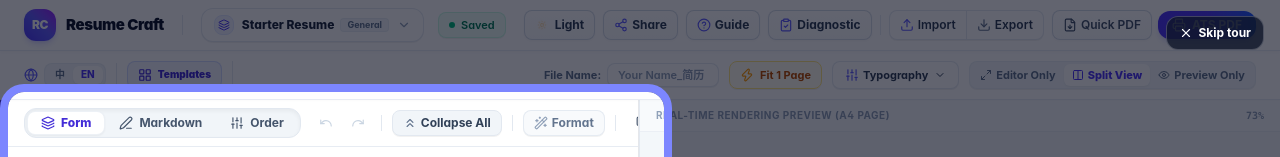
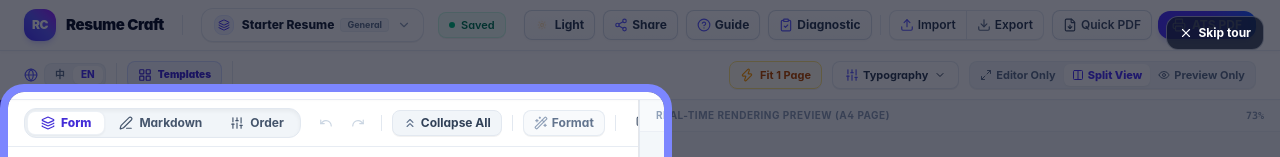
Before and after one commit to kunlong-luo/markdown-resume-builder, a React (Vite) app: page / in a window 1280 px wide. Shown: the top 157 px of the page. Built offline with nearby package versions, Linux system fonts and the light colour scheme.

Commit message:
ux: simplify secondary toolbar hierarchy

```diff
--- a/src/components/layout/Toolbar.tsx
+++ b/src/components/layout/Toolbar.tsx
@@ -17,7 +17,6 @@ export function Toolbar() {
     updateSetting,
     markdown,
     customFileName,
-    setCustomFileName
   } = useResumeStore();
 
   const isEn = settings.lang === 'en';
@@ -45,31 +44,16 @@ export function Toolbar() {
 
   return (
     <div id="resume-main-toolbar" className="flex items-center justify-between px-2.5 sm:px-6 py-1.5 sm:py-2 bg-white/80 dark:bg-slate-900/90 backdrop-blur-md border-b border-slate-200/80 dark:border-slate-800/90 relative z-20 gap-2 sm:gap-3 shadow-[0_1px_2px_rgba(15,23,42,0.02)] dark:shadow-[0_2px_8px_rgba(0,0,0,0.3)] w-full transition-colors duration-200">
-      {/* Left Area: Language + Preset + Template Library + Column Layout + Title Style */}
+      {/* Left Area: Language + Template Library */}
       <div className="flex items-center gap-1.5 sm:gap-2.5 text-xs overflow-x-auto scrollbar-none flex-nowrap min-w-0 shrink py-0.5">
         <LanguageToggle />
         <ToolbarSelectors
-          onOpenAesthetics={() => setIsAestheticsOpen(true)}
           onOpenTemplateCenter={() => setIsTemplateCenterOpen(true)}
         />
       </div>
 
-      {/* Right Area: File Name + 1-Click AutoFit + Aesthetics Panel Trigger + Layout Mode Toggle */}
+      {/* Right Area: Auto Fit + Typography + View */}
       <div className="flex items-center gap-2.5 text-xs shrink-0 relative flex-nowrap">
-        {/* Custom File Name Input */}
-        <div className="hidden sm:flex items-center gap-1.5 shrink-0">
-          <span className="font-bold text-slate-500 dark:text-slate-400 text-[11px]">
-            {t.exportNameLabel}
-          </span>
-          <input
-            type="text"
-            value={customFileName}
-            onChange={(e) => setCustomFileName(e.target.value)}
-            placeholder={`${exportTitle}_简历`}
-            className="bg-white dark:bg-slate-800 border border-slate-200/90 dark:border-slate-700 text-slate-700 dark:text-slate-200 placeholder:text-slate-400 dark:placeholder:text-slate-500 rounded-lg py-1 px-2.5 font-semibold text-[11px] hover:border-slate-300 dark:hover:border-slate-600 transition-all shadow-2xs focus:shadow-none focus:outline-none focus:ring-1.5 focus:ring-indigo-500 w-28"
-          />
-        </div>
-
         {/* 1-Click Auto Fit Button */}
         <Tooltip content={t.autoFitTooltip}>
           <button
@@ -100,7 +84,7 @@ export function Toolbar() {
                 isAestheticsOpen ? 'rotate-90 text-white' : 'text-indigo-500'
               }`}
             />
-            <span>{t.aestheticsLabel}</span>
+            <span>{isEn ? 'Typography' : '排版'}</span>
             <ChevronDown
               className={`w-3 h-3 shrink-0 ml-0.5 transition-transform duration-200 ${
                 isAestheticsOpen ? 'rotate-180' : ''
```
